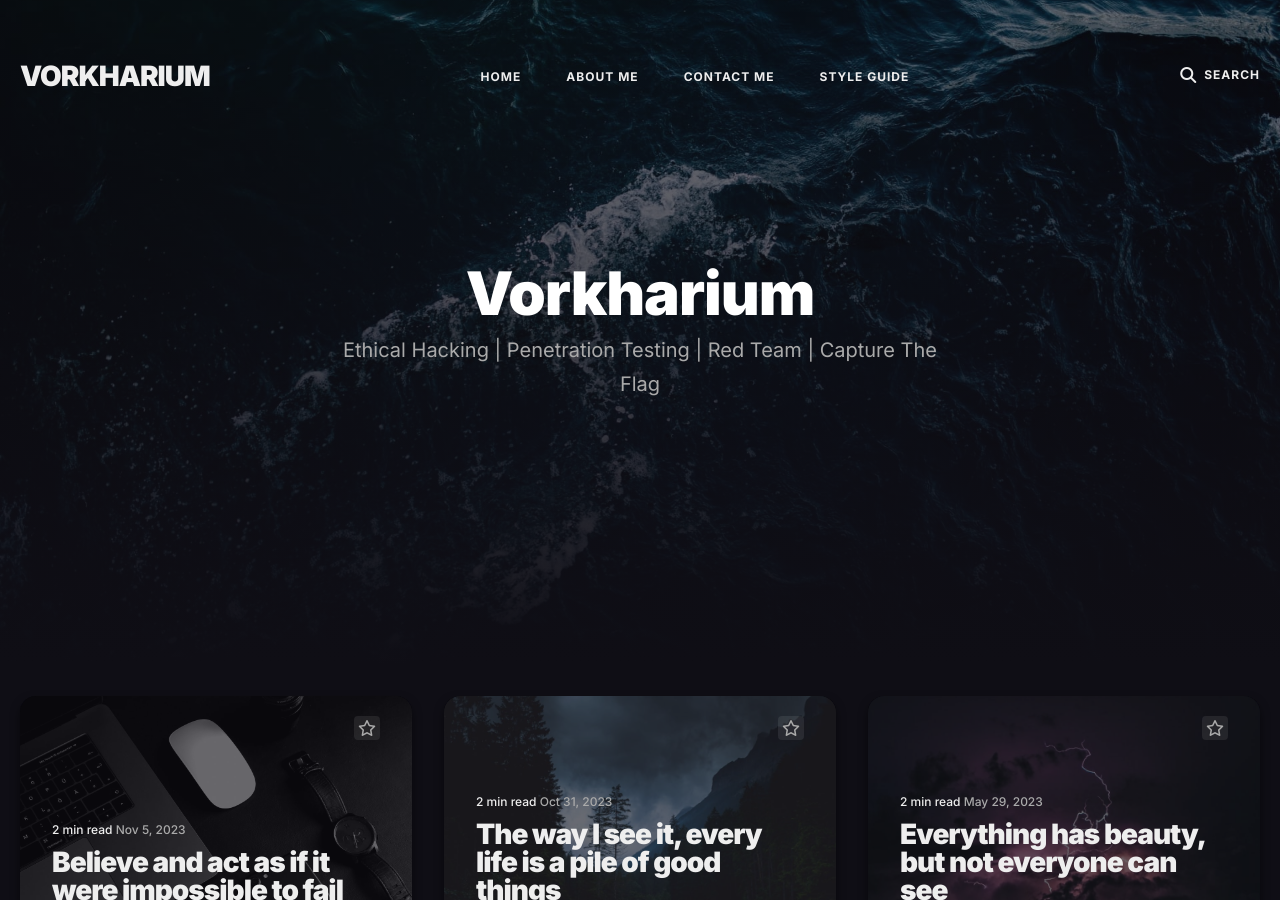
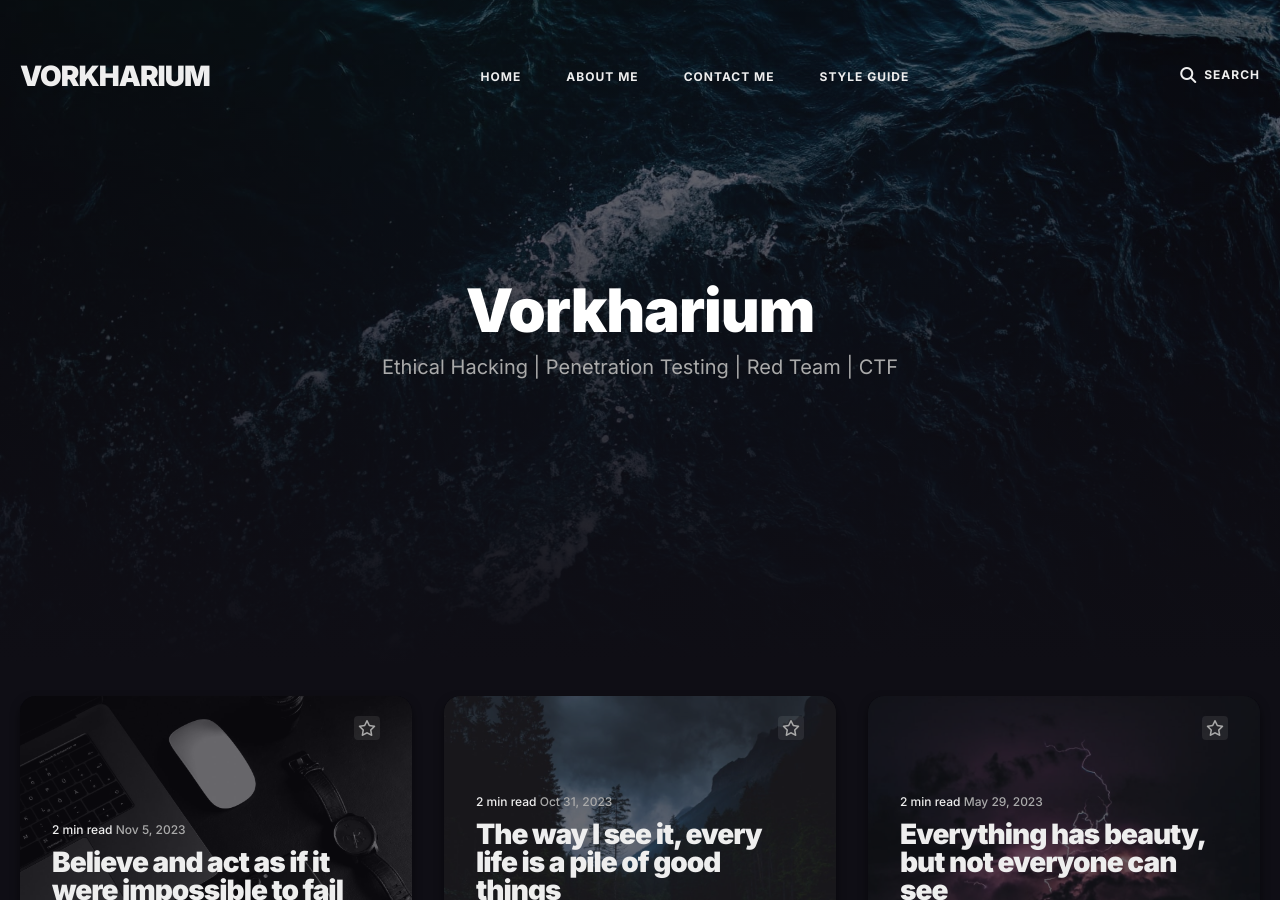
Before and after one commit to Vorkharium/vorkharium.github.io, a Jekyll site: the page built from index.html, in a window 1280 px wide and 900 px high. Built offline with Jekyll 4.4.1, drawn with Linux system fonts in a browser that asks for light colours; the list of posts is cut into pages by our own code.

Commit message:
Update settings.yml

```diff
--- a/_data/settings.yml
+++ b/_data/settings.yml
@@ -30,7 +30,7 @@ author:
 # Hero Settings
 hero:
   title: Vorkharium
-  description: Ethical Hacking | Penetration Testing | Red Team | Capture The Flag
+  description: Ethical Hacking | Penetration Testing | Red Team | CTF
   image: '/images/01.jpg'
 
 
```
